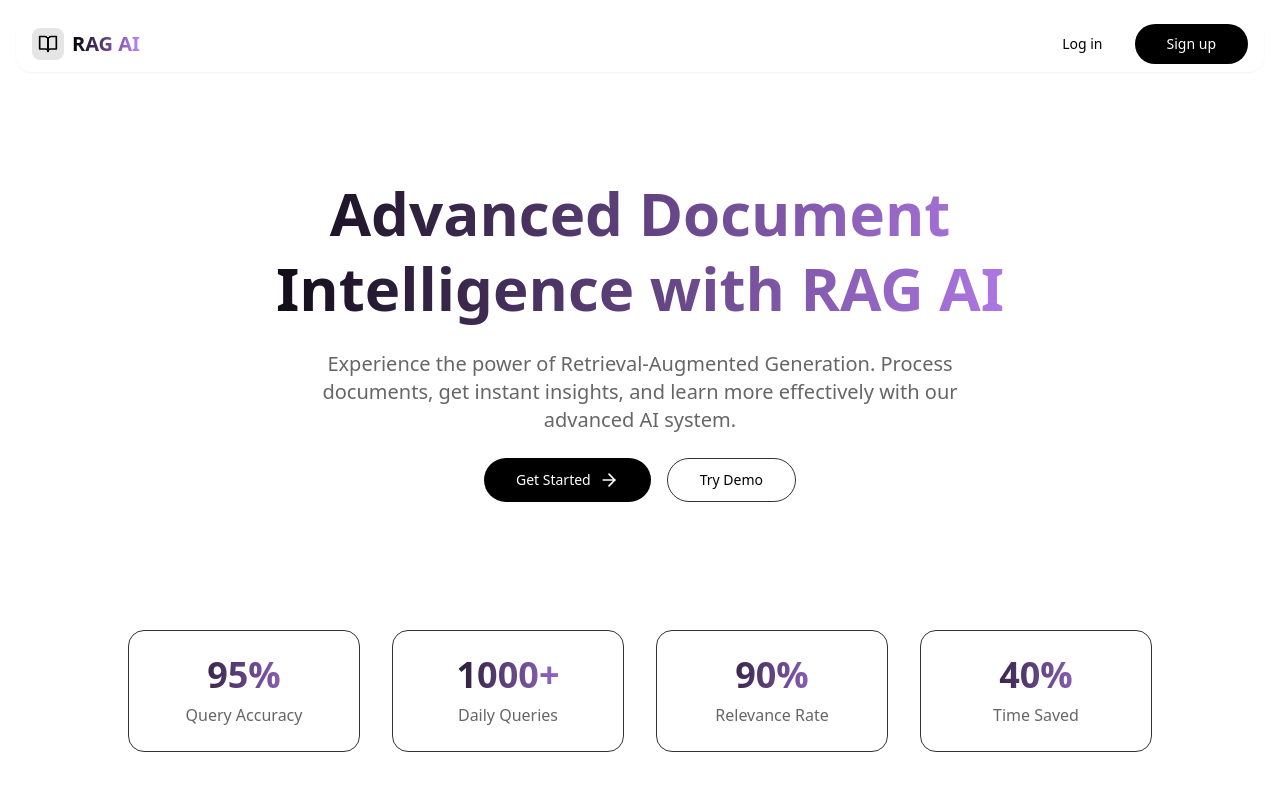
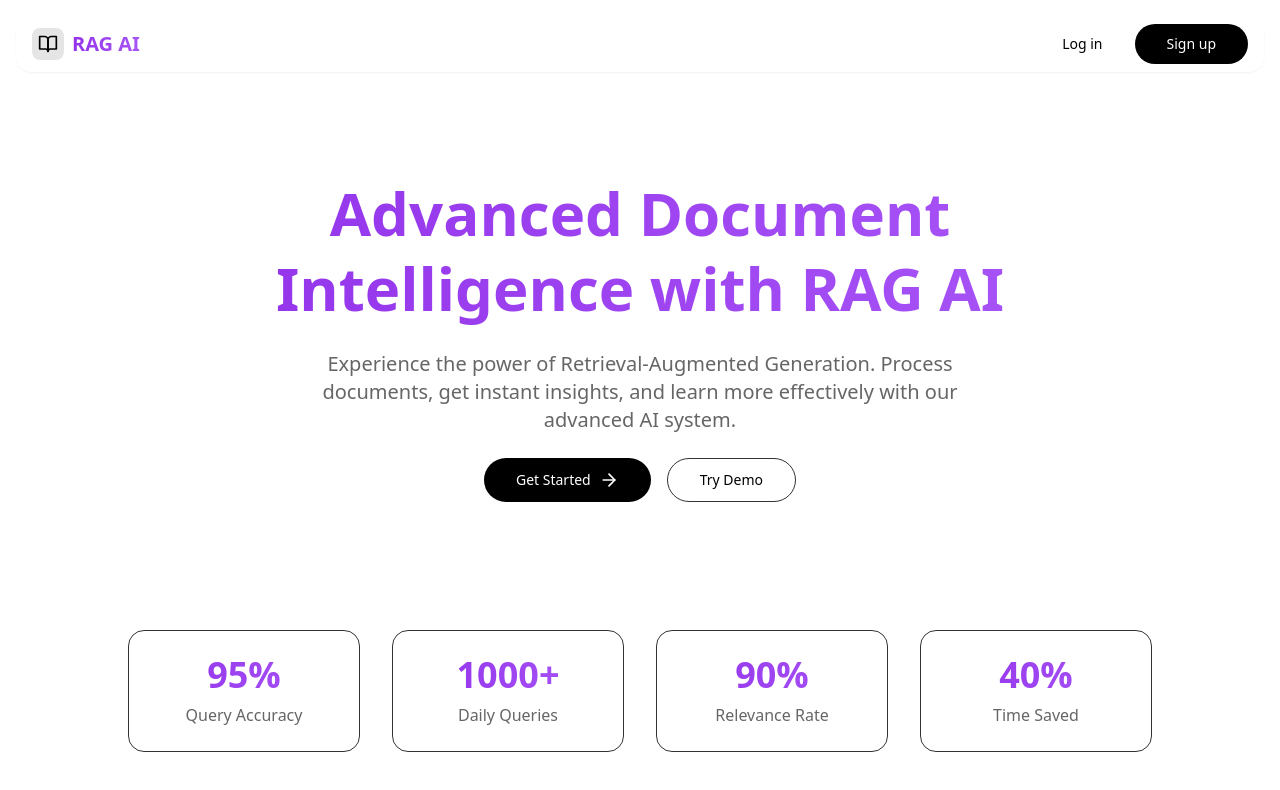
Before and after one commit to harivansh-afk/AI-course-ref, a React (Vite) app: page / in a window 1280 px wide. Shown: the top 790 px of the page. Built offline with nearby package versions, Linux system fonts and the light colour scheme.

Commit message:
some more ui updates 2

```diff
--- a/src/index.css
+++ b/src/index.css
@@ -60,6 +60,6 @@
 
 @layer utilities {
   .gradient-text {
-    @apply bg-clip-text text-transparent bg-gradient-to-r from-primary to-purple-400;
+    @apply bg-clip-text text-transparent bg-gradient-to-r from-[#9333EA] to-[#A855F7];
   }
 }
--- a/src/pages/dashboard/ask.tsx
+++ b/src/pages/dashboard/ask.tsx
@@ -235,7 +235,7 @@ export default function AskQuestion() {
       </div>
 
       {/* Main Chat Container - Added pb-20 to create space at bottom */}
-      <div className="flex-1 bg-background rounded-lg mx-4 flex flex-col min-h-0 pb-20">
+      <div className="flex-1 bg-background rounded-lg mx-4 flex flex-col min-h-0">
         {/* Messages Container */}
         <div className="flex-1 overflow-y-auto">
           {error && (
```
Also changed, not shown: 1 other file (tests, documents, lock files or other folders).
